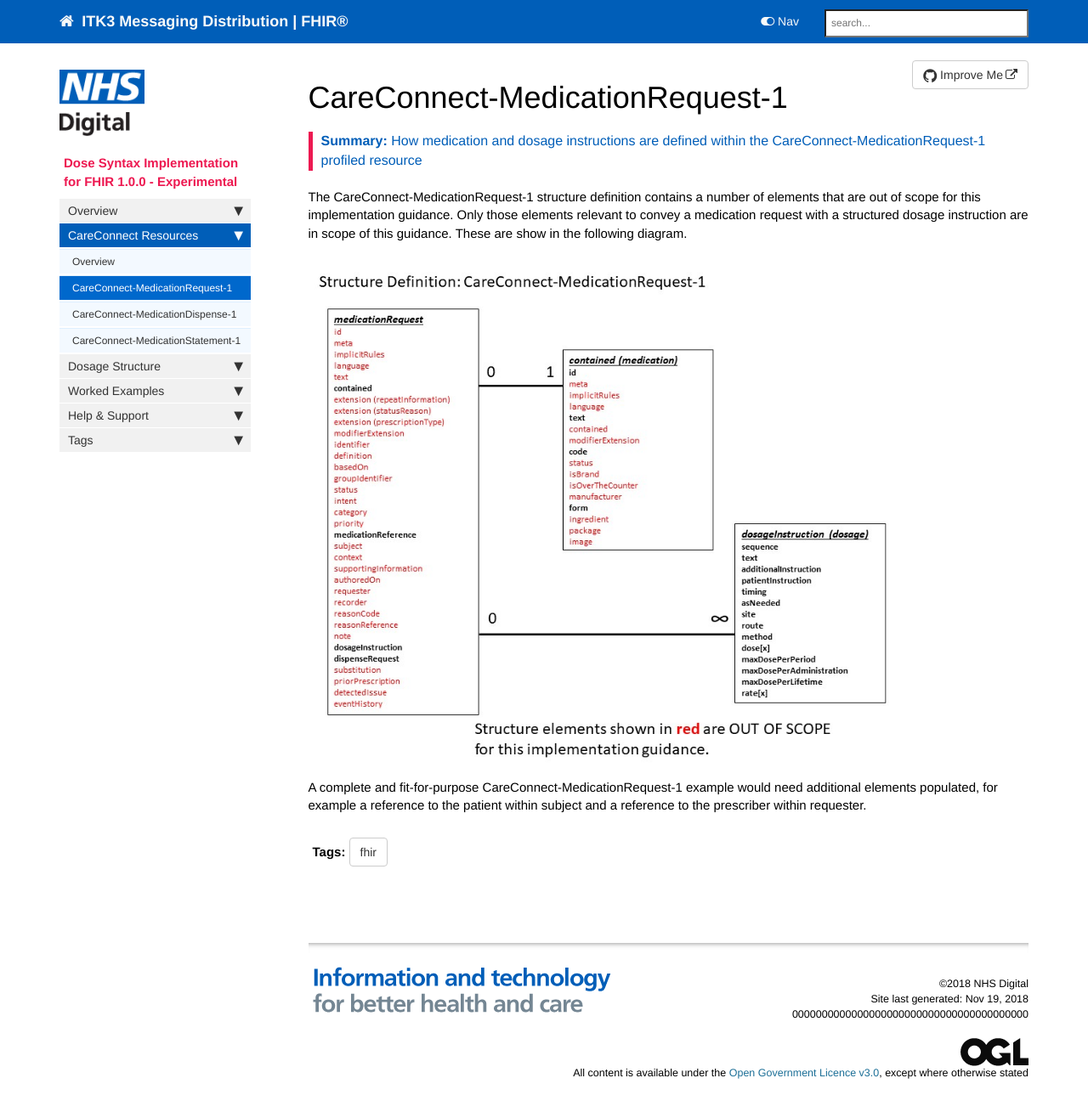
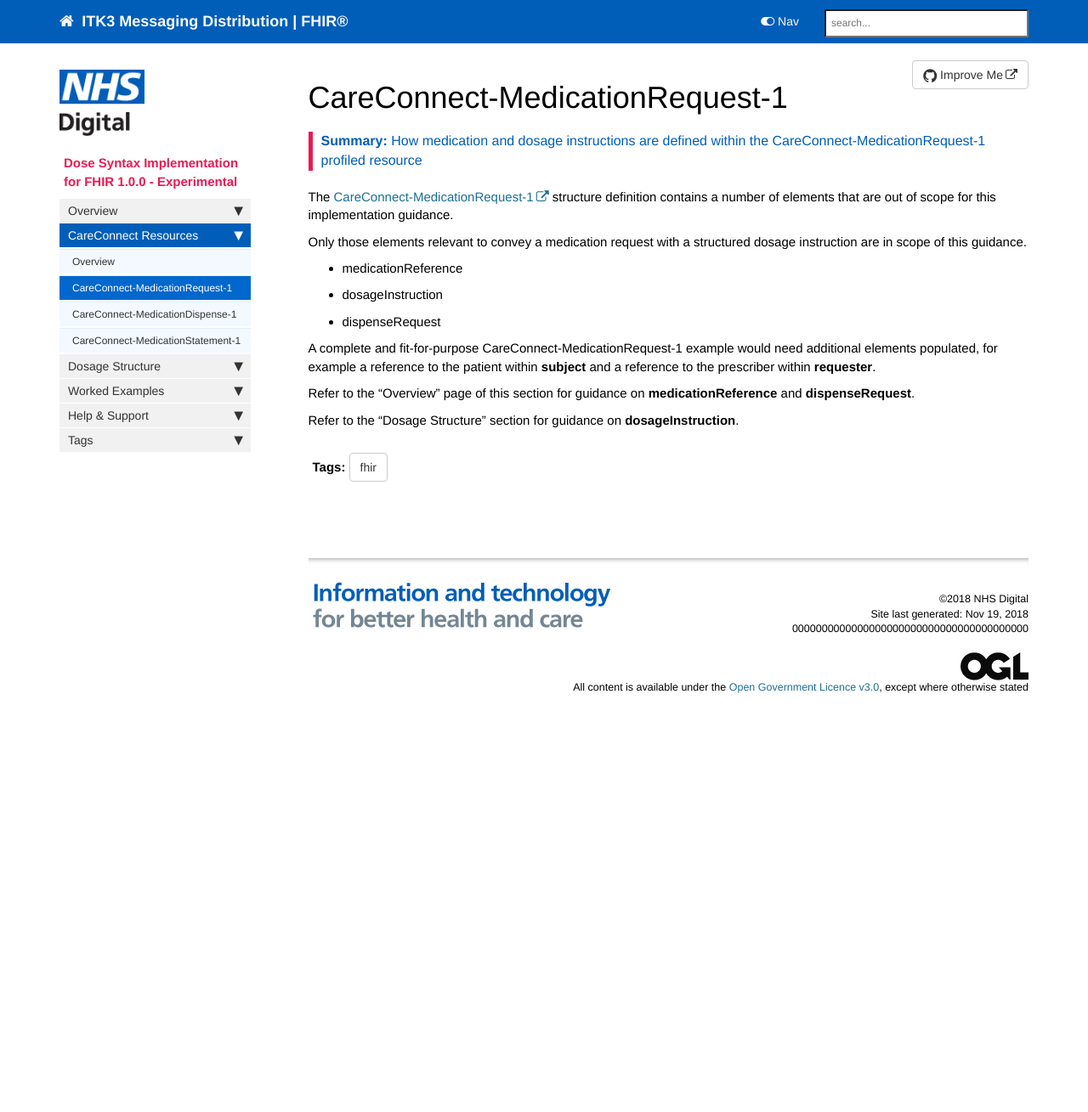
Before and after one commit to nhsconnect/Dose-Syntax-Implementation, a Jekyll site: the page built from pages/explore/careconnect-medicationRequest-1.md, in a window 1280 px wide and 1332 px high. Shown: the top 1309 px of the window at 85% size. Built offline with Jekyll 4.4.1, drawn with Linux system fonts in a browser that asks for light colours; nearby versions of some CDN libraries; comment, search, counter and statistics services are not loaded.

Commit message:
Add files via upload

```diff
--- a/pages/explore/careconnect-medicationRequest-1.md
+++ b/pages/explore/careconnect-medicationRequest-1.md
@@ -9,8 +9,15 @@ summary: "How medication and dosage instructions are defined within the CareConn
 
 
 
-The CareConnect-MedicationRequest-1 structure definition contains a number of elements that are out of scope for this implementation guidance. Only those elements relevant to convey a medication request with a structured dosage instruction are in scope of this guidance. These are show in the following diagram.
+The [CareConnect-MedicationRequest-1](https://fhir.hl7.org.uk/STU3/StructureDefinition/CareConnect-MedicationRequest-1) structure definition contains a number of elements that are out of scope for this implementation guidance.
 
-![alt text](images/overview/CareConnect-MedicationRequest-1.jpg "CareConnect-MedicationRequest-1 profiled resource")
+Only those elements relevant to convey a medication request with a structured dosage instruction are in scope of this guidance.
+  * medicationReference
+  * dosageInstruction
+  * dispenseRequest
 
-A complete and fit-for-purpose CareConnect-MedicationRequest-1 example would need additional elements populated, for example a reference to the patient within subject and a reference to the prescriber within requester.
+A complete and fit-for-purpose CareConnect-MedicationRequest-1 example would need additional elements populated, for example a reference to the patient within **subject** and a reference to the prescriber within **requester**.
+
+Refer to the "Overview" page of this section for guidance on **medicationReference** and **dispenseRequest**.
+
+Refer to the "Dosage Structure" section for guidance on **dosageInstruction**.
```
Also changed, not shown: pages/explore/careconnect-medicationDispense-1.md (+12 -1 lines), pages/explore/careconnect-medicationStatement-1 .md (+11 -1 lines), pages/explore/careconnect-overview.md (+2 -13 lines).
